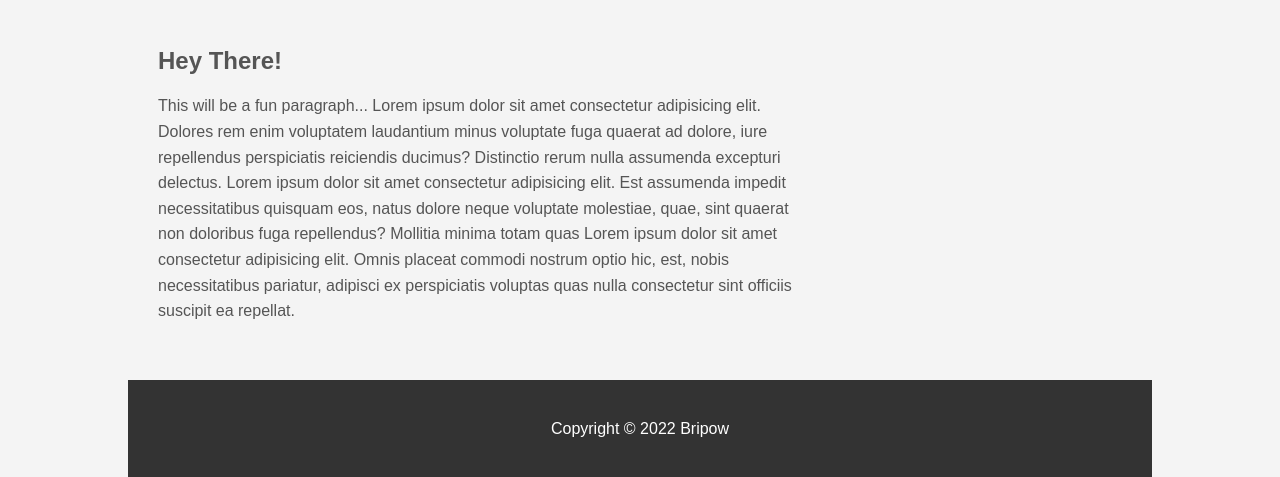
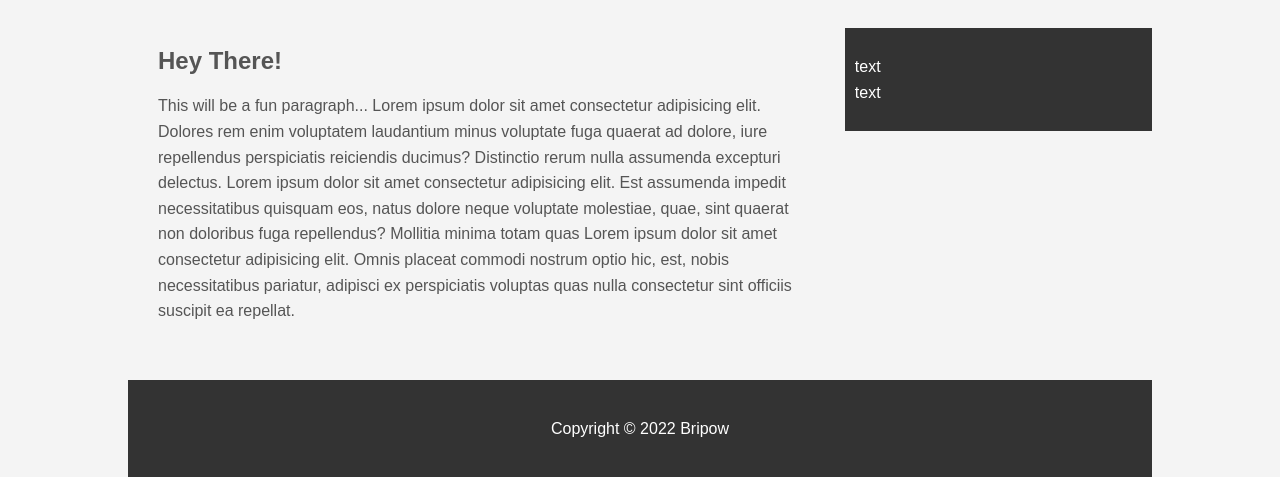
Before and after one commit to bripow/bripow.github.io, a plain HTML site: page index.html in a window 1280 px wide. Shown: the part 428-905 px from the top of the page. Drawn offline with Linux system fonts and the light colour scheme.

Commit message:
Update index.html
cleaned up, fixed sidebar

```diff
--- a/index.html
+++ b/index.html
@@ -42,12 +42,12 @@
                 quas Lorem ipsum dolor sit amet consectetur adipisicing elit. Omnis placeat commodi nostrum optio hic, est, nobis
                 necessitatibus pariatur, adipisci ex perspiciatis voluptas quas nulla consectetur sint officiis suscipit ea repellat.</p>
         </section>
-        <!-- don't want this quite yet
+
         <aside id="sidebar">
-            <p>text</p>
 
+            <p>text<br>text</p>
         </aside>
-    -->
+
     </div>
 <div class="container">
     <footer id="main-footer">
```
